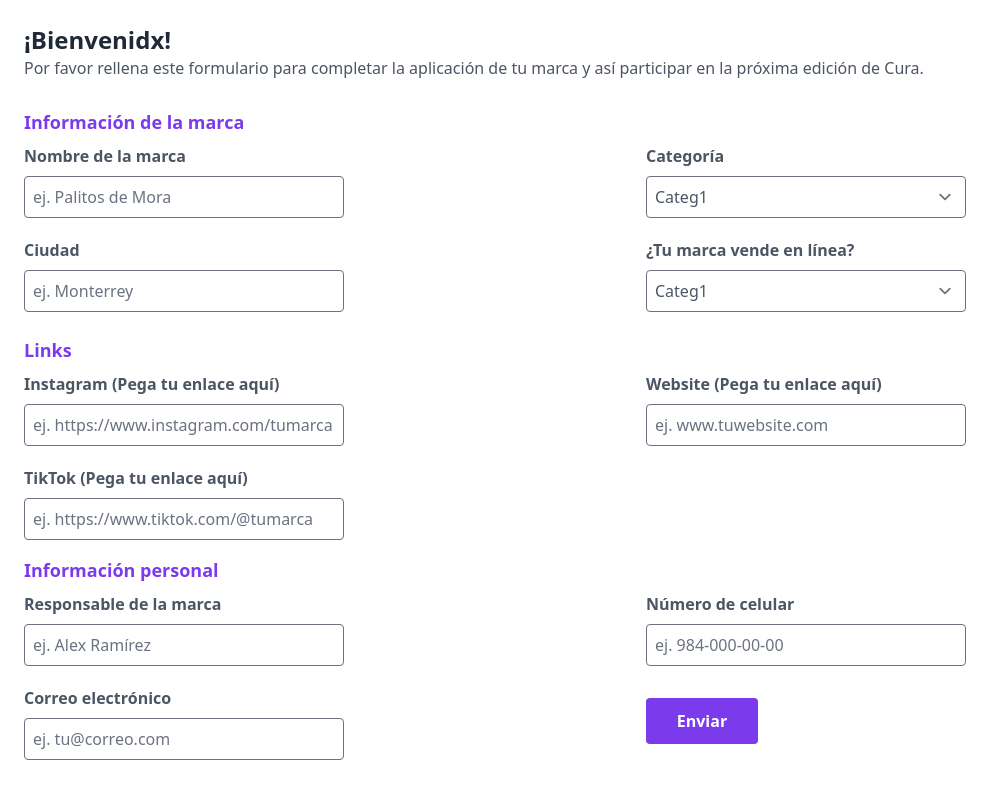
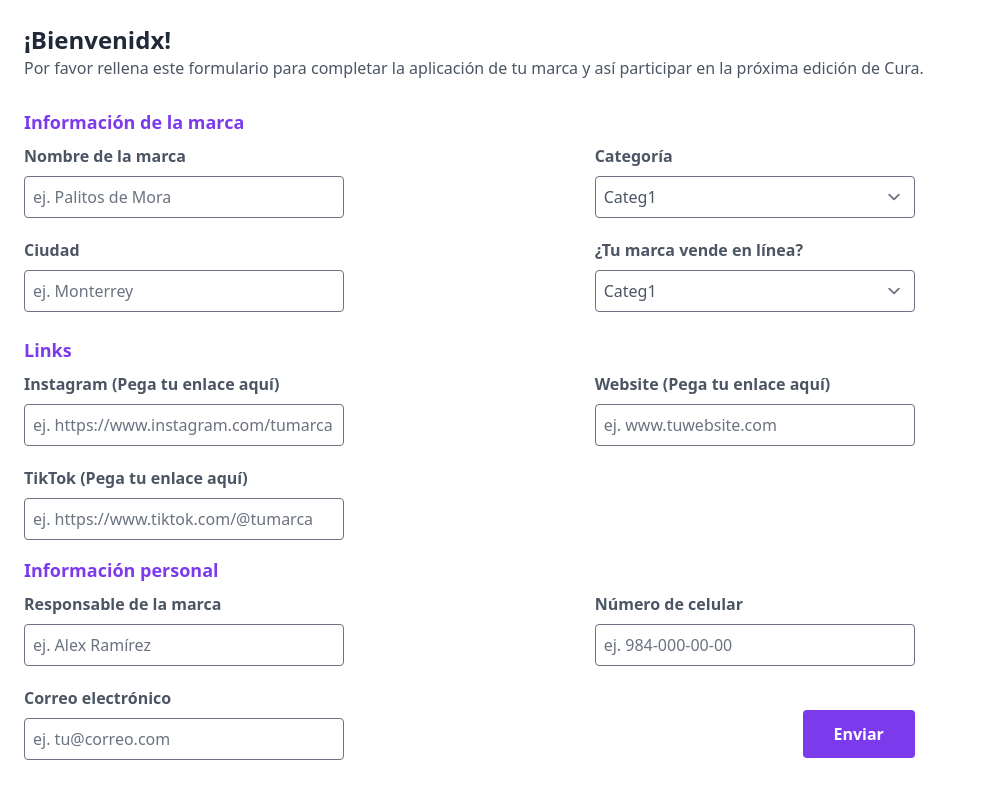
Before and after one commit to LatinxMafia/cura, a Next.js app: page /merchant/welcome-form in a window 1280 px wide. Shown: the top 798 px of the page, without its empty margins (0-1005 px from the left). Built offline with nearby package versions, Linux system fonts and the light colour scheme.

Commit message:
Fix button alignment on desktop

```diff
--- a/pages/merchant/welcome-form.tsx
+++ b/pages/merchant/welcome-form.tsx
@@ -9,7 +9,7 @@ const welcomeForm = () => {
         marca y así participar en la próxima edición de Cura.
       </p>
 
-      <form className='py-4'>
+      <form className='py-4 w-11/12'>
         <h5 className="text-lg font-bold text-purple-600 mb-4 text-center md:text-left md:m-0">
           Información de la marca
         </h5>
@@ -81,7 +81,7 @@ const welcomeForm = () => {
 
             <input type='text' placeholder="ej. tu@correo.com" className='w-80 my-2 px-2 py-2 rounded placeholder-gray-500'></input>
           </label>
-          <button className='w-80 md:w-28 p-3 md:p-1 px-4 mt-3 mb-6 bg-purple-600 text-white font-semibold rounded'>Enviar</button>
+          <button className='w-80 md:w-28 p-3 px-4 md:my-6 relative md:left-52 bg-purple-600 text-white font-semibold rounded'>Enviar</button>
         </section>
       </form>
 
```
